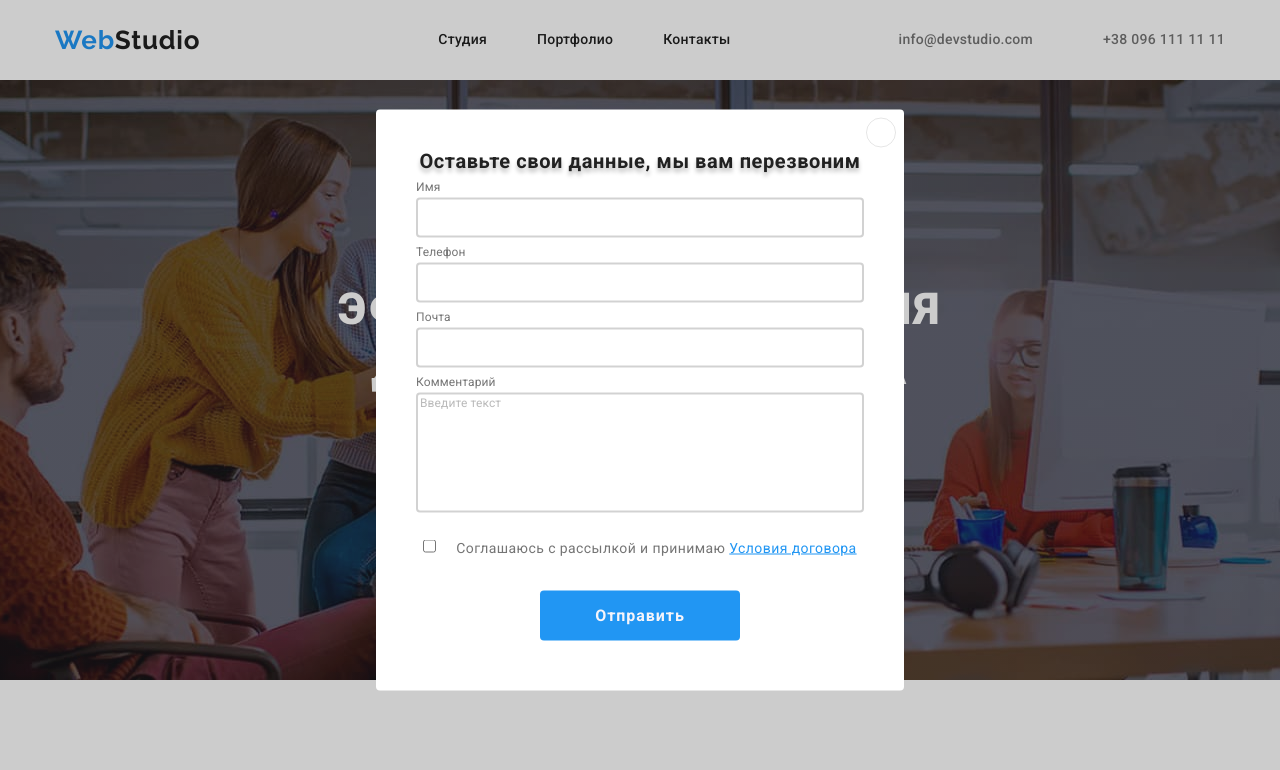
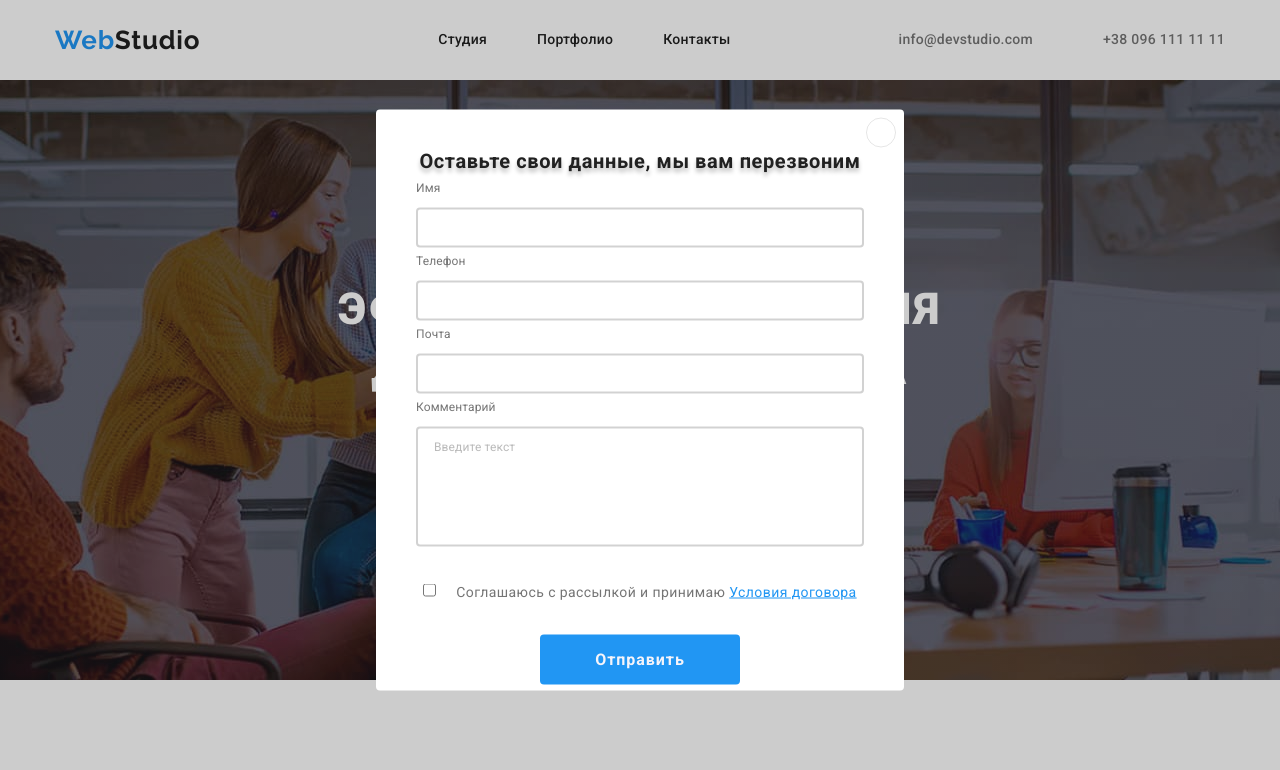
Before and after one commit to KristinaShs/goit-markup-hw06, a plain HTML site: page index.html in a window 1280 px wide. Both pictures are taken after a click on the button "Заказать услугу". Shown: the top 770 px of the page. Drawn offline with nearby package versions, Linux system fonts and the light colour scheme.

Commit message:
6ен6ен

```diff
--- a/css/styles.css
+++ b/css/styles.css
@@ -900,6 +900,7 @@ text-align: center;
 letter-spacing: 0.03em;
 color: var(--main-text-color);
 text-shadow: 0px 4px 4px rgba(0, 0, 0, 0.25);
+margin-bottom: 12px;
 }
 
 .modal-form{
@@ -911,11 +912,11 @@ text-shadow: 0px 4px 4px rgba(0, 0, 0, 0.25);
 .form-label{
     position: relative;
     display: block;
-    margin-top: 25px;
+    margin-bottom: 10px;
 }
 .modal-icon{
     position: absolute;
-    top: 50%;
+    top: 70%;
     left: 13px;
     transform: translateY(-50%);
     transition: fill 250ms cubic-bezier(0.4, 0, 0.2, 1);
@@ -926,6 +927,8 @@ text-shadow: 0px 4px 4px rgba(0, 0, 0, 0.25);
     height: 40px;
     border-radius: 4px;
     border: 2px solid rgba(33, 33, 33, 0.2);
+    padding: 12px 16px;
+    padding-left: 42px;
     transition: border 250ms cubic-bezier(0.4, 0, 0.2, 1);
 }
 .form-input:focus~.modal-icon{
@@ -946,10 +949,10 @@ text-shadow: 0px 4px 4px rgba(0, 0, 0, 0.25);
 }
 
 .field-type{
-    position: absolute;
+    /* position: absolute; */
     top: -17px;
     left: 0%;
-    transform: translateY(-50%%);
+    transform: translateY(-50%);
     display: inline-block;
     margin-bottom: 5px;
 
@@ -966,6 +969,12 @@ text-shadow: 0px 4px 4px rgba(0, 0, 0, 0.25);
     resize: none;
     border-radius: 4px;
     border: 2px solid rgba(33, 33, 33, 0.2);
+    font-weight: 400;
+    font-size: 12px;
+    line-height: 1.16;
+    letter-spacing: 0.01em;
+    color: rgba(0, 0, 0, 0.5);
+    padding: 12px 16px;
 }
 .textarea::placeholder{
     font-weight: 400;
```
